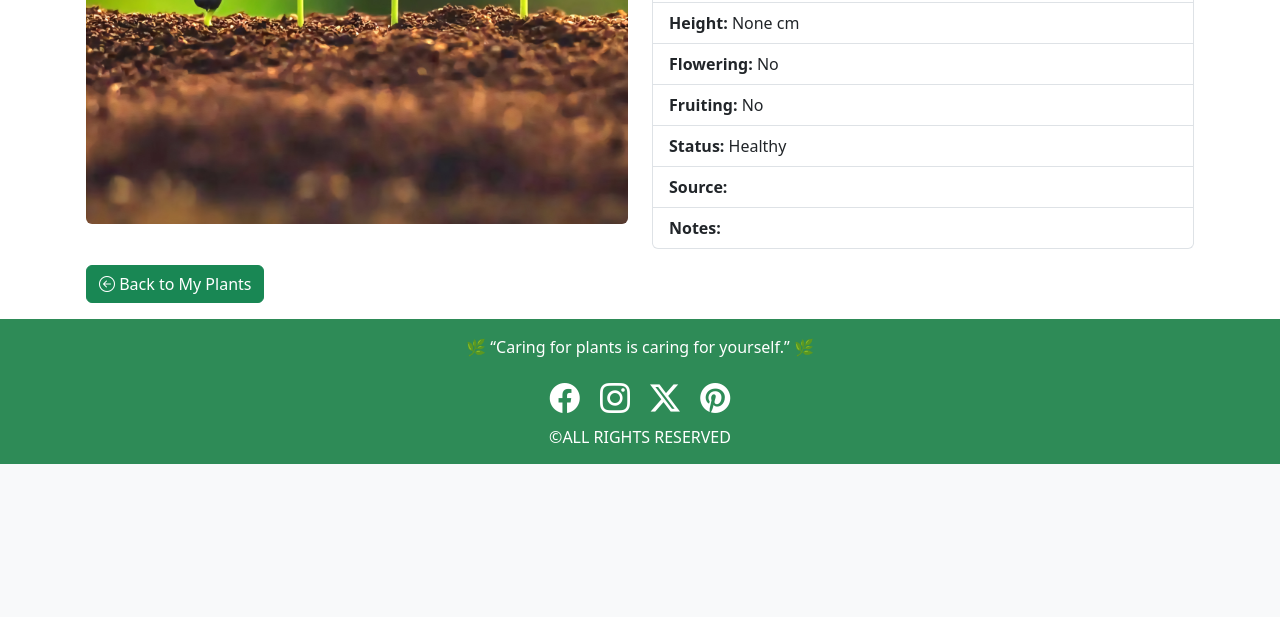
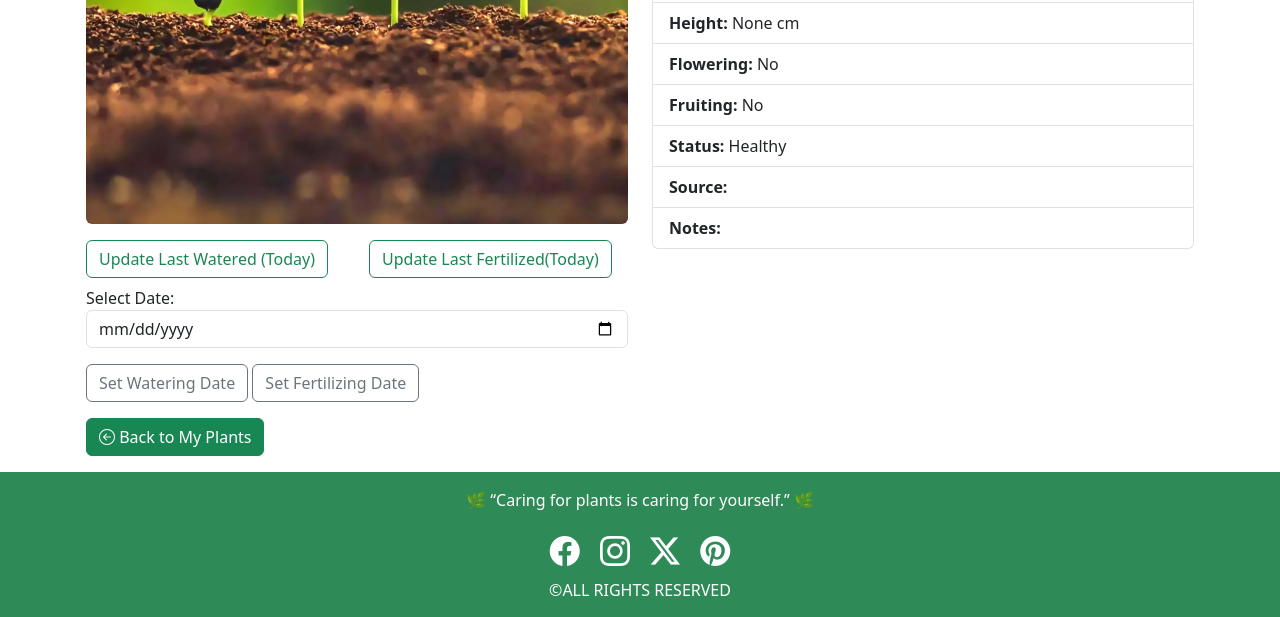
Before and after one commit to KRITIKA-l/PlantX, a Django app: page /myplants/8/ in a window 1280 px wide. Shown: the part 519-1136 px from the top of the page. Before the commit the page ends 983 px from the top, so only its background shows below. Run offline with Django 5.2, Linux system fonts and the light colour scheme; a user stored in the database is signed in; data comes from the database, SQL or seed files in the repository; both versions use the stored data as it was after the commit.

Commit message:
'updates'

```diff
--- a/plant/templates/plant/myplantinfo.html
+++ b/plant/templates/plant/myplantinfo.html
@@ -26,6 +26,29 @@
                 {% else %}
                     <img src="{% static 'plant/bg4.jpg' %}" class="card-img-top rounded" alt="{{ plant.nickname }}" style="height: 550px; object-fit: cover;">
                 {% endif %}
+
+                <div class="row mt-2">
+                    <form class="col-md-6 mt-2" method="post" action="{% url 'update_last_watered' plant.id %}" class="mt-2">
+                        {% csrf_token %}
+                        <button type="submit" class="btn btn-outline-success">Update Last Watered (Today)</button>
+                    </form>
+
+                    <form class="col-md-6 mt-2 mb-2" method="post" action="{% url 'update_last_fertilized' plant.id %}" class="mt-2">
+                        {% csrf_token %}
+                        <button type="submit" class="btn btn-outline-success"> Update Last Fertilized(Today)</button>
+                    </form>
+                </div>
+
+
+                <form method="post">
+                    {% csrf_token %}
+                    <label for="custom_date">Select Date:</label>
+                    <input type="date" name="custom_date" id="custom_date" class="form-control mb-3" required>
+
+                    <button  type="submit" name="action" value="watered" class="btn btn-outline-secondary">Set Watering Date</button>
+                    <button  type="submit" name="action" value="fertilized" class="btn btn-outline-secondary">Set Fertilizing Date</button>
+                </form>
+
             </div>
             <div class="col-md-6 mt-2">
                 <ul class="list-group">
@@ -46,6 +69,8 @@
                 </ul>
             </div>
         </div>
+
+
         <a href="{% url 'myplants' %}" class="btn btn-success mt-3">
             <i class="bi bi-arrow-left-circle"></i> Back to My Plants
         </a>
--- a/plant/views.py
+++ b/plant/views.py
@@ -10,7 +10,8 @@ from django.db.models import Q
 from django.core.paginator import Paginator
 from django.conf import settings
 import requests
-
+from django.utils.timezone import localdate
+import datetime
 # Create your views here.
 def home(request):
     tips_info=tips.objects.all()
@@ -152,3 +153,38 @@ def profile(request):
         profile.save()
 
     return render(request, 'plant/profile.html', {'user': request.user,'profile': profile})
+
+@login_required
+def update_last_watered(request, plant_id):
+    if request.method == 'POST':
+        plant = get_object_or_404(userplant, id=plant_id, user=request.user)
+        plant.last_watered = localdate()
+        plant.save()
+        return redirect('myplantinfo', userplant_id=plant.id)
+
+@login_required
+def update_last_fertilized(request, plant_id):
+    if request.method == 'POST':
+        plant = get_object_or_404(userplant, id=plant_id, user=request.user)
+        plant.last_fertilized = localdate()
+        plant.save()
+        return redirect('myplantinfo', userplant_id=plant.id)
+
+@login_required
+def update_custom_date(request, plant_id):
+    if request.method == 'POST':
+        custom_date_str = request.POST.get('custom_date')
+        action = request.POST.get('action')
+        plant = get_object_or_404(userplant, id=plant_id, user=request.user)
+
+        if custom_date_str:
+            custom_date = datetime.strptime(custom_date_str, "%Y-%m-%d").date()
+
+            if action == 'watered':
+                plant.last_watered = custom_date
+            elif action == 'fertilized':
+                plant.last_fertilized = custom_date
+
+            plant.save()
+
+        return redirect('myplantinfo', userplant_id=plant.id)
--- a/project2/settings.py
+++ b/project2/settings.py
@@ -110,7 +110,7 @@ AUTH_PASSWORD_VALIDATORS = [
 
 LANGUAGE_CODE = 'en-us'
 
-TIME_ZONE = 'UTC'
+TIME_ZONE = 'Asia/Kolkata'
 
 USE_I18N = True
 
--- a/project2/urls.py
+++ b/project2/urls.py
@@ -37,6 +37,9 @@ urlpatterns = [
     path('findproducts',views.findproducts,name='findproducts'),
     path('notifications',views.notifications,name='notifications'),
     path('profile',views.profile,name='profile'),
+    path('update-water/<int:plant_id>/', views.update_last_watered, name='update_last_watered'),
+    path('update-fertilized/<int:plant_id>/', views.update_last_fertilized, name='update_last_fertilized'),
+    path('plant/<int:plant_id>/update_custom_date/', views.update_custom_date, name='update_custom_date'),
 ]
 
 if settings.DEBUG:
```
Also changed, not shown: db.sqlite3.
